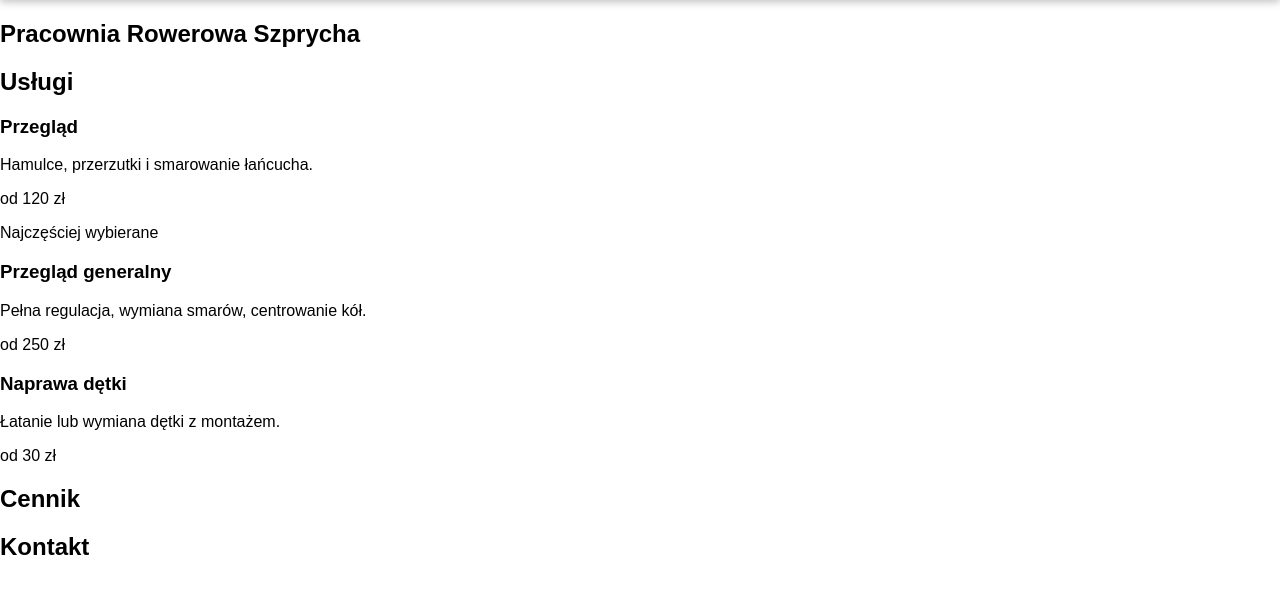
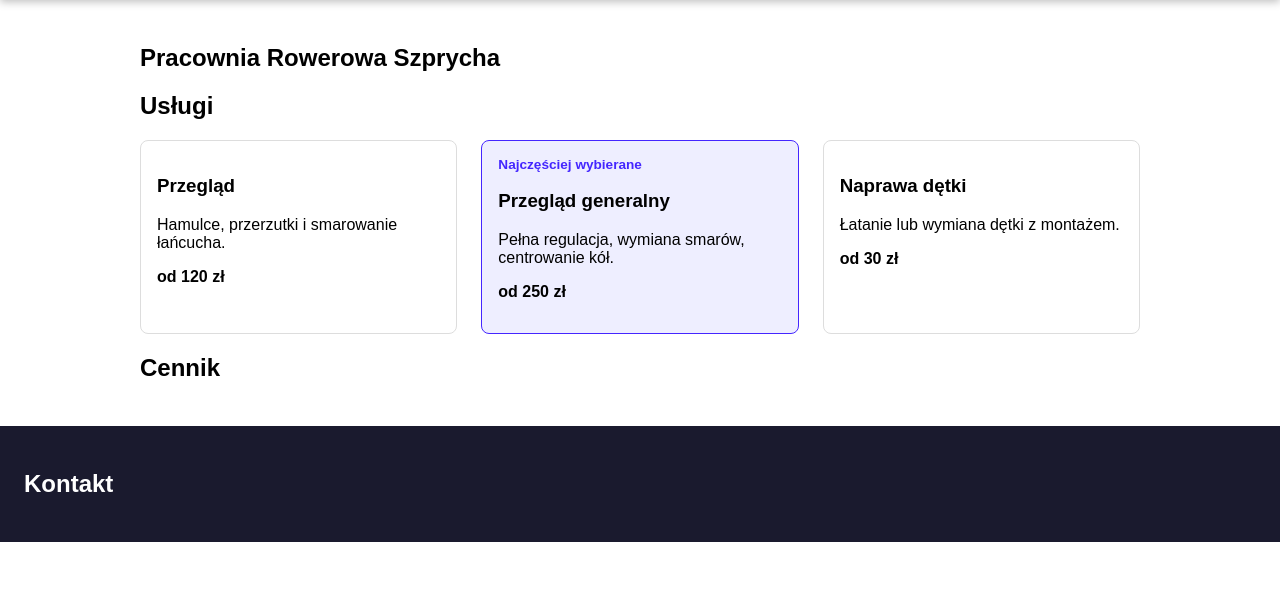
Before and after one commit to rafal121341/Technologie_Internetowe_Rafa-Rzelek, a PHP site: page / in a window 1280 px wide. Shown: the part 58-652 px from the top of the page. Run offline with PHP 8.4, Linux system fonts and the light colour scheme.

Commit message:
lab1: cennik i kontakt

```diff
--- a/style.css
+++ b/style.css
@@ -12,3 +12,15 @@ body { font-family: Arial, sans-serif; margin: 0; }
 .menu { display: flex; gap: 20px; }
 .menu a { text-decoration: none; color: #fff; transition: color 0.2s; }
 .menu a:hover { color: #8f7bff; }
+main { max-width: 1000px; margin: 0 auto; padding: 24px; }
+.cards { display: flex; flex-wrap: wrap; gap: 24px; }
+.card { flex: 1 1 260px; border: 1px solid #ddd; border-radius: 8px; padding: 16px; }
+.card--highlight { border-color: #4426FF; background: #eef; }
+.card__price { font-weight: bold; }
+.badge { margin: 0 0 8px; font-size: 0.85rem; font-weight: bold; color: #4426FF; }
+.price-table { width: 100%; border-collapse: collapse; }
+.price-table th, .price-table td { padding: 12px; border-bottom: 1px solid #ddd; text-align: left; }
+.price-table thead { background: #1a1a2e; color: #fff; }
+.num { text-align: right; }
+footer { padding: 24px; background: #1a1a2e; color: #fff; }
+footer a { color: #8f7bff; }
```
